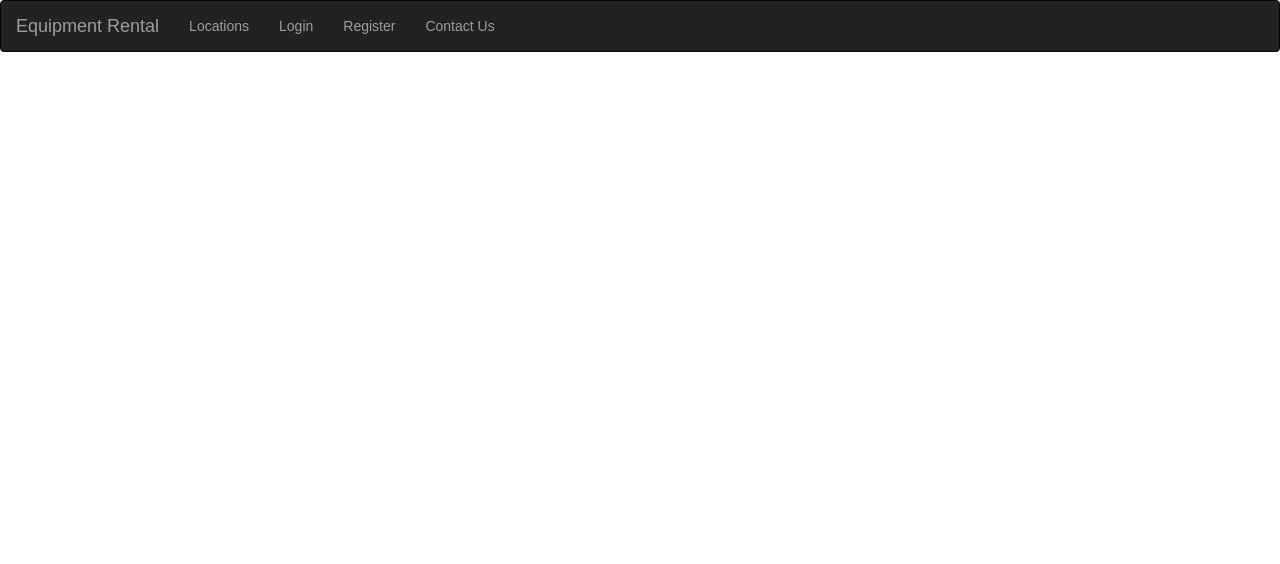
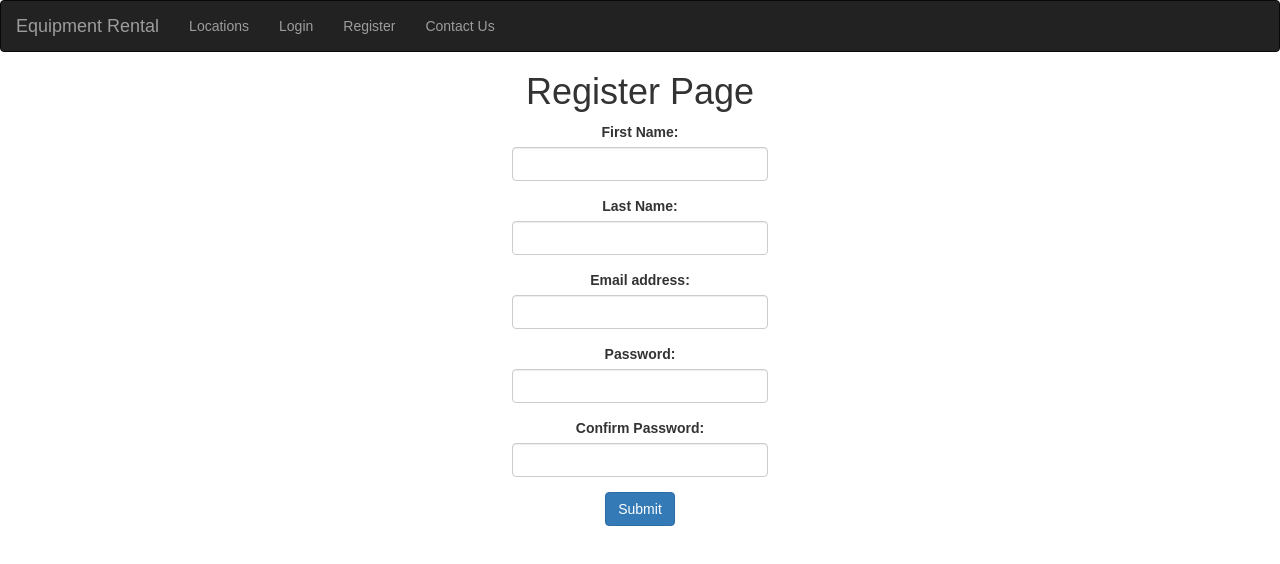
Before and after one commit to Jrod9599/equipmentRental, a React (Create React App) app: page /register in a window 1280 px wide. Shown: the top 564 px of the page. Built offline with nearby package versions, Linux system fonts and the light colour scheme.

Commit message:
register page done, still needs styling

```diff
--- a/src/App.css
+++ b/src/App.css
@@ -27,7 +27,7 @@
   to { transform: rotate(360deg); }
 }
 
-#email, #pwd{
+.loginfrm, .registerfrm{
   width: 20%;
     text-align: center;
     position: relative;
--- a/src/App.js
+++ b/src/App.js
@@ -4,6 +4,7 @@ import './App.css';
 import ItemBox from './itemBox';
 import BootstrapNavBar from './BootStrapNavBar';
 import Login from './Login';
+import Register from './Register';
 
 import {BrowserRouter as Router, Route, Link} from 'react-router-dom'
 
@@ -14,7 +15,8 @@ class App extends Component {
       <Router>
         <div className="App">
           <Route path="/" component={BootstrapNavBar}/>
-          <Route path="/login" component={Login}/>
+          <Route exact path="/login" component={Login}/>
+          <Route exact path="/register" component={Register}/>
         </div>
       </Router>
     );
--- a/src/Login.js
+++ b/src/Login.js
@@ -9,15 +9,15 @@ class Login extends Component{
 	<h1>Login Page</h1>
 	  <div className="form-group">
 	    <label for="email">Email address:</label>
-	    <input type="email" className="form-control" id="email" />
+	    <input type="email" className="form-control loginfrm" id="email" />
 	  </div>
 
 	  <div className="form-group">
 	    <label for="pwd">Password:</label>
-	    <input type="password" className="form-control" id="pwd" />
+	    <input type="password" className="form-control loginfrm" id="pwd" />
 	  </div>
 
-	  <button type="submit" className="btn btn-default">Submit</button>
+	  <button type="submit" className="btn btn-default">Log In</button>
 	</form>
     )
   }
--- /dev/null
+++ b/src/Register.js
@@ -0,0 +1,74 @@
+import React, {Component} from 'react';
+import {Link} from 'react-router-dom';
+import './App.css';
+
+class Register extends Component{
+
+  constructor(){
+  	super();
+  	this.state = {
+  		buttonClass:"btn btn-primary",
+  		buttonText: "Submit"
+  	}
+  	this.passwordCheck = this.passwordCheck.bind(this);
+  }
+
+  passwordCheck(event){
+  	event.preventDefault();
+
+  	const password = document.getElementById('password').value;
+  	const confirmpass = document.getElementById('confirmpass').value;
+
+  	if(password !== confirmpass){
+  		this.setState({
+				buttonClass: "btn btn-danger",
+				buttonText: "Passwords Dont Match"
+		})
+  	}
+  	else{
+  		this.setState({
+				buttonClass: "btn btn-primary",
+				buttonText: "Submit"
+		})
+  	}
+
+
+  }
+
+  render(){
+    return(
+	<form>
+	<h1>Register Page</h1>
+
+	  <div className="form-group">
+	    <label for="fname">First Name:</label>
+	    <input type="text" className="form-control registerfrm" id="fname" required/>
+	  </div>
+
+	   <div className="form-group">
+	    <label for="lname">Last Name:</label>
+	    <input type="text" className="form-control registerfrm" id="lname" required/>
+	  </div>
+
+	  <div className="form-group">
+	    <label for="email">Email address:</label>
+	    <input type="email" className="form-control registerfrm" id="email" required/>
+	  </div>
+
+	  <div className="form-group">
+	    <label for="password">Password:</label>
+	    <input type="password" className="form-control registerfrm" id="password" required/>
+	  </div>
+
+	  <div className="form-group">
+	    <label for="confirmpass">Confirm Password:</label>
+	    <input type="password" onChange={this.passwordCheck} className="form-control registerfrm" id="confirmpass" required/>
+	  </div>
+
+	  <button type="submit" className={this.state.buttonClass}>{this.state.buttonText}</button>
+	</form>
+    )
+  }
+}
+
+export default Register;
```
Also changed, not shown: 1 other file (tests, documents, lock files or other folders).
